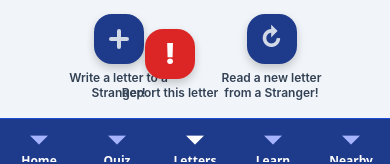
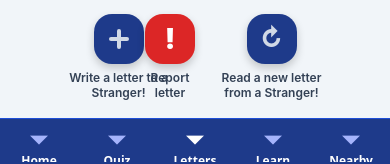
Before and after one commit to Panda2397/NestWell, a React Native app in the folder frontend/: screen /Letters in a window 390 px wide. Shown: the part 677-841 px from the top of the page. Built offline with nearby package versions, Linux system fonts and the light colour scheme.

Commit message:
Fake Report Button

```diff
--- a/frontend/src/screens/LetterScreen.tsx
+++ b/frontend/src/screens/LetterScreen.tsx
@@ -194,11 +194,11 @@ export default function letter() {
         <Pressable
           style={styles.dangerButton}
           accessibilityLabel="Report"
-          onPress={() => {}}
+          onPress={handleRefreshLetter} //fake report button
         >
           <Text style={styles.dangerButtonText}>!</Text>
         </Pressable>
-        <Text style={styles.bottomButtonLabel}>Report this letter{"\n"}</Text>
+        <Text style={styles.bottomButtonLabel}>Report{"\n"}letter</Text>
       </View>
 
       <Modal
--- a/frontend/src/styles.ts
+++ b/frontend/src/styles.ts
@@ -106,7 +106,8 @@ const styles = StyleSheet.create({
   },
   dangerButtonGroup: {
     position: 'absolute',
-
+    left: '50%',
+    right: '50%',
     transform: [{ translateX: -25 }],
     bottom: 18,
     alignItems: 'center',
```
